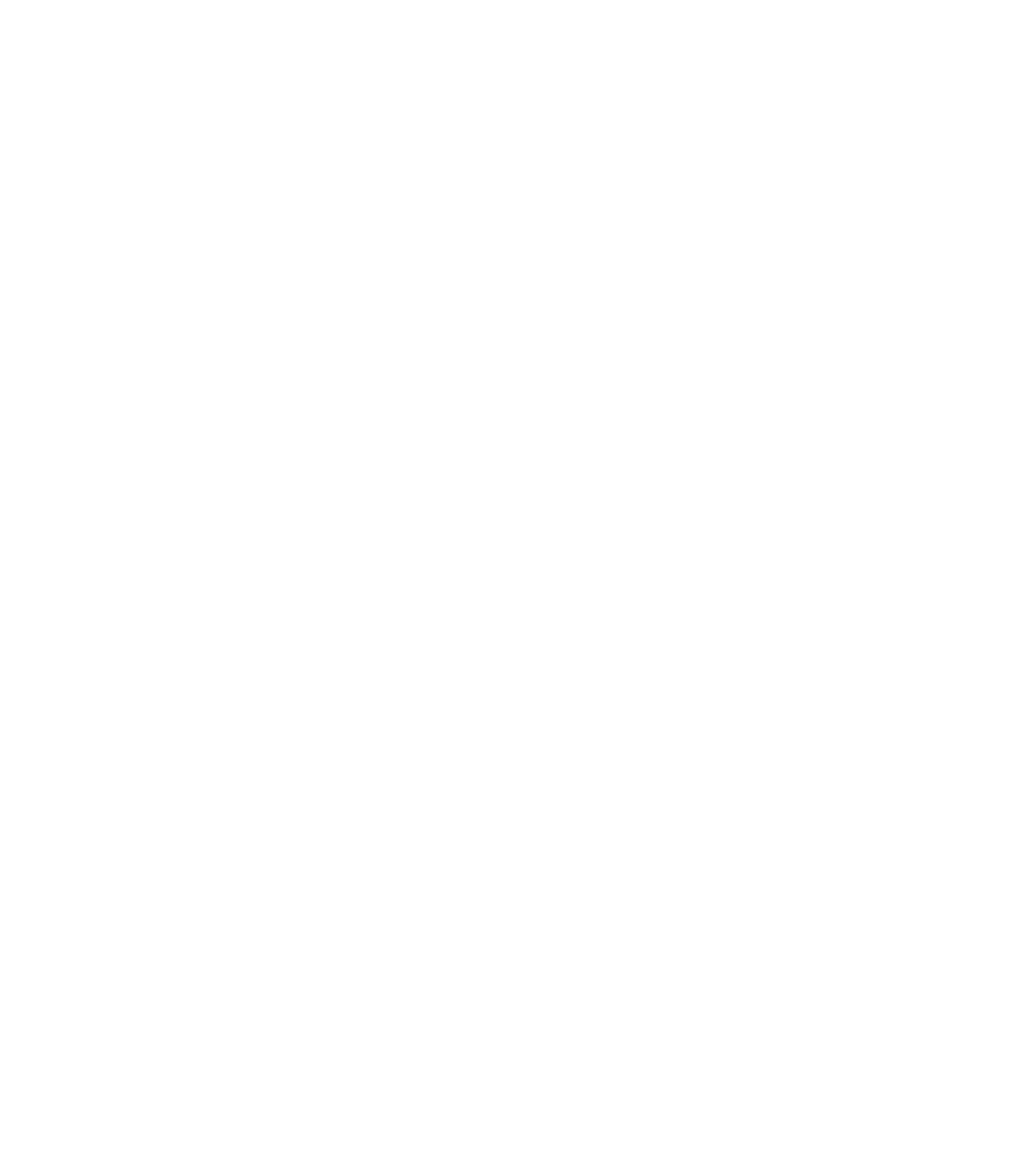
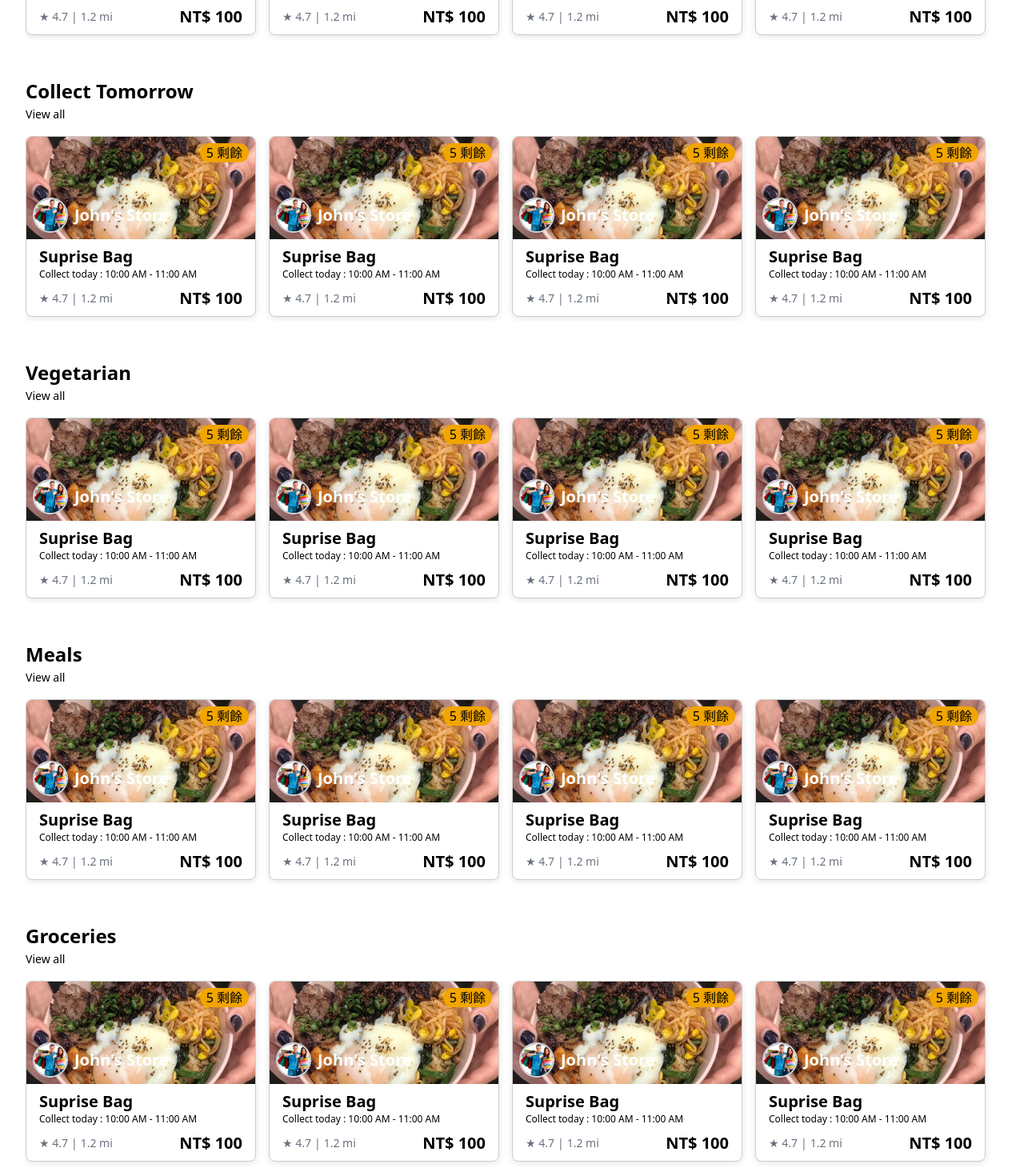
Before and after one commit to ShowGa/FoodWasteSavior, a React (Vite) app: page /discover in a window 1280 px wide. Before the commit this address had no page. Shown: the part 460-1930 px from the top of the page at 80% size. Before the commit the page ends 800 px from the top, so only its background shows below. Built offline with nearby package versions, Linux system fonts and the light colour scheme.

Commit message:
<Progress> 1. Progress : Create file (component, page) 2. Progress : Discover.jsx UI structure and Card component

```diff
--- a/src/App.jsx
+++ b/src/App.jsx
@@ -21,6 +21,8 @@ import Favorite from "./pages/Favorite";
 import Orders from "./pages/Orders";
 import OrderDetail from "./pages/OrderDetail";
 import OrdersHistory from "./pages/OrdersHistory";
+import Discover from "./pages/Discover";
+
 function App() {
   const [count, setCount] = useState(0);
 
@@ -37,6 +39,7 @@ function App() {
           <Route element={<PrivateRoute />}>
             <Route path="/profile" element={<UserProfile />} />
             <Route path="/search" element={<Search />} />
+            <Route path="/discover" element={<Discover />} />
             <Route path="/recommend" element={<Recommend />} />
             <Route path="/favorite" element={<Favorite />} />
             <Route path="/orders" element={<Orders />} />
--- /dev/null
+++ b/src/components/DiscoverListCard.jsx
@@ -0,0 +1,46 @@
+import React from "react";
+// img
+import { img1, img2 } from "../assets";
+
+const DiscoverListCard = () => {
+  return (
+    <div className="c-discover-list-card">
+      <div className="w-full h-32 relative overflow-hidden">
+        <img src={img1} alt="" className="c-discover-list-card_img" />
+
+        <span className="absolute top-2 right-2 bg-secondaryTheme px-2 rounded-full">
+          5 剩餘
+        </span>
+
+        <div className="absolute bottom-2 left-2 flex items-center gap-2">
+          <div className="border-2 border-gray-300 rounded-full overflow-hidden">
+            <img src={img2} alt="" className="w-10 h-10" />
+          </div>
+
+          <p className="text-xl text-white font-bold">John's Store</p>
+        </div>
+      </div>
+
+      <div className="px-4 py-2">
+        <div>
+          <div>
+            <h3 className="text-xl font-bold">Suprise Bag</h3>
+            <p className="text-xs">Collect today : 10:00 AM - 11:00 AM</p>
+          </div>
+        </div>
+
+        <div className="flex items-center justify-between mt-2">
+          <div className="flex items-center gap-1 text-sm text-gray-500">
+            <p>★ 4.7</p>
+            <p> | </p>
+            <p>1.2 mi</p>
+          </div>
+
+          <p className="text-xl font-bold">NT$ 100</p>
+        </div>
+      </div>
+    </div>
+  );
+};
+
+export default DiscoverListCard;
--- /dev/null
+++ b/src/components/OrderListCard.jsx
@@ -0,0 +1,22 @@
+import React from "react";
+
+const OrderListCard = () => {
+  return (
+    <div>
+      <div>Pending Collection</div>
+
+      <div>
+        <div>
+          <img src="" alt="" />
+        </div>
+
+        <div>
+          <h3>Order Name</h3>
+          <p>Collection Date & Time</p>
+        </div>
+      </div>
+    </div>
+  );
+};
+
+export default OrderListCard;
--- a/src/components/css/componentsCSS.css
+++ b/src/components/css/componentsCSS.css
@@ -100,3 +100,33 @@
   border-top-right-radius: 0.5rem;
   overflow: hidden;
 }
+
+/* =========== DiscoverListCard.jsx =========== */
+.c-discover-list-card {
+  display: inline-block;
+  min-width: 18rem;
+  max-width: 20rem;
+  height: 100%;
+  margin-right: 1rem;
+  border: 1px solid #ccc;
+  border-radius: 0.5rem;
+  box-shadow: 0 2px 8px rgba(0, 0, 0, 0.1);
+  background-color: #fff;
+  overflow: hidden;
+
+  cursor: pointer;
+
+  scroll-snap-align: start;
+
+  &:hover .c-discover-list-card_img {
+    transform: scale(1.05);
+  }
+}
+
+.c-discover-list-card_img {
+  width: 100%;
+  height: 100%;
+  object-fit: cover;
+
+  transition: transform 0.3s ease;
+}
--- /dev/null
+++ b/src/pages/Discover.jsx
@@ -0,0 +1,99 @@
+import React from "react";
+// react router
+import { Link } from "react-router-dom";
+// components
+import DiscoverListCard from "../components/DiscoverListCard";
+
+const Discover = () => {
+  return (
+    <main>
+      <div className="flex flex-col gap-8 mx-8 my-10">
+        <div>
+          <div className="my-4">
+            <h2 className="text-2xl font-bold">Collect Today</h2>
+            <Link className="text-sm">View all</Link>
+          </div>
+
+          <div className="c-discover-card-container">
+            <DiscoverListCard />
+            <DiscoverListCard />
+            <DiscoverListCard />
+            <DiscoverListCard />
+          </div>
+        </div>
+
+        <div>
+          <div className="my-4">
+            <h2 className="text-2xl font-bold">Collect Tomorrow</h2>
+            <Link className="text-sm">View all</Link>
+          </div>
+
+          <div className="c-discover-card-container">
+            <DiscoverListCard />
+            <DiscoverListCard />
+            <DiscoverListCard />
+            <DiscoverListCard />
+          </div>
+        </div>
+
+        <div>
+          <div className="my-4">
+            <h2 className="text-2xl font-bold">Vegetarian</h2>
+            <Link className="text-sm">View all</Link>
+          </div>
+
+          <div className="c-discover-card-container">
+            <DiscoverListCard />
+            <DiscoverListCard />
+            <DiscoverListCard />
+            <DiscoverListCard />
+          </div>
+        </div>
+
+        <div>
+          <div className="my-4">
+            <h2 className="text-2xl font-bold">Meals</h2>
+            <Link className="text-sm">View all</Link>
+          </div>
+
+          <div className="c-discover-card-container">
+            <DiscoverListCard />
+            <DiscoverListCard />
+            <DiscoverListCard />
+            <DiscoverListCard />
+          </div>
+        </div>
+
+        <div>
+          <div className="my-4">
+            <h2 className="text-2xl font-bold">Groceries</h2>
+            <Link className="text-sm">View all</Link>
+          </div>
+
+          <div className="c-discover-card-container">
+            <DiscoverListCard />
+            <DiscoverListCard />
+            <DiscoverListCard />
+            <DiscoverListCard />
+          </div>
+        </div>
+
+        <div>
+          <div className="my-4">
+            <h2 className="text-2xl font-bold">The Popular</h2>
+            <Link className="text-sm">View all</Link>
+          </div>
+
+          <div className="c-discover-card-container">
+            <DiscoverListCard />
+            <DiscoverListCard />
+            <DiscoverListCard />
+            <DiscoverListCard />
+          </div>
+        </div>
+      </div>
+    </main>
+  );
+};
+
+export default Discover;
--- a/src/pages/css/pagesCSS.css
+++ b/src/pages/css/pagesCSS.css
@@ -55,3 +55,15 @@
   height: 1px;
   background-color: #e9e9e9;
 }
+
+/* =========== Discover.jsx =========== */
+.c-discover-card-container {
+  width: 100%; /* 你可以根據需要設置寬度 */
+  overflow-x: auto; /* 當內容超出時顯示水平滾動條 */
+  white-space: nowrap; /* 禁止內容換行 */
+  scroll-snap-type: x mandatory; /* 滾動對齊到每個項目 */
+  -webkit-overflow-scrolling: touch; /* 為移動設備啟用平滑滾動 */
+}
+.c-discover-card-container::-webkit-scrollbar {
+  display: none;
+}
```
